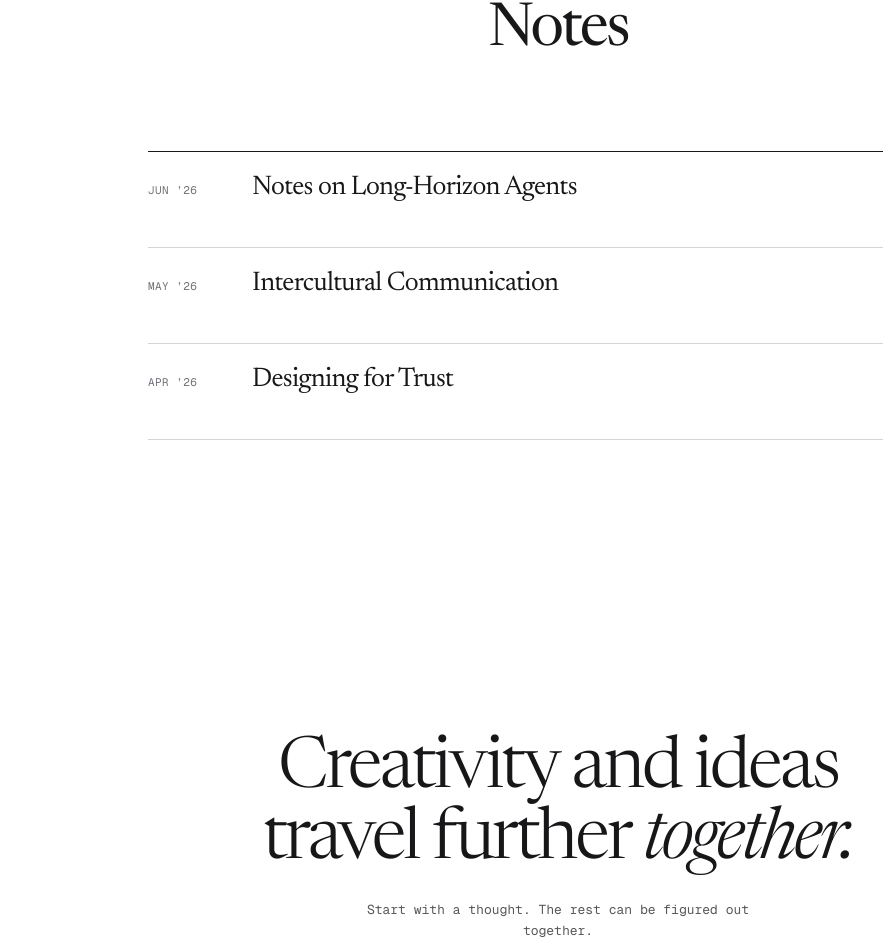
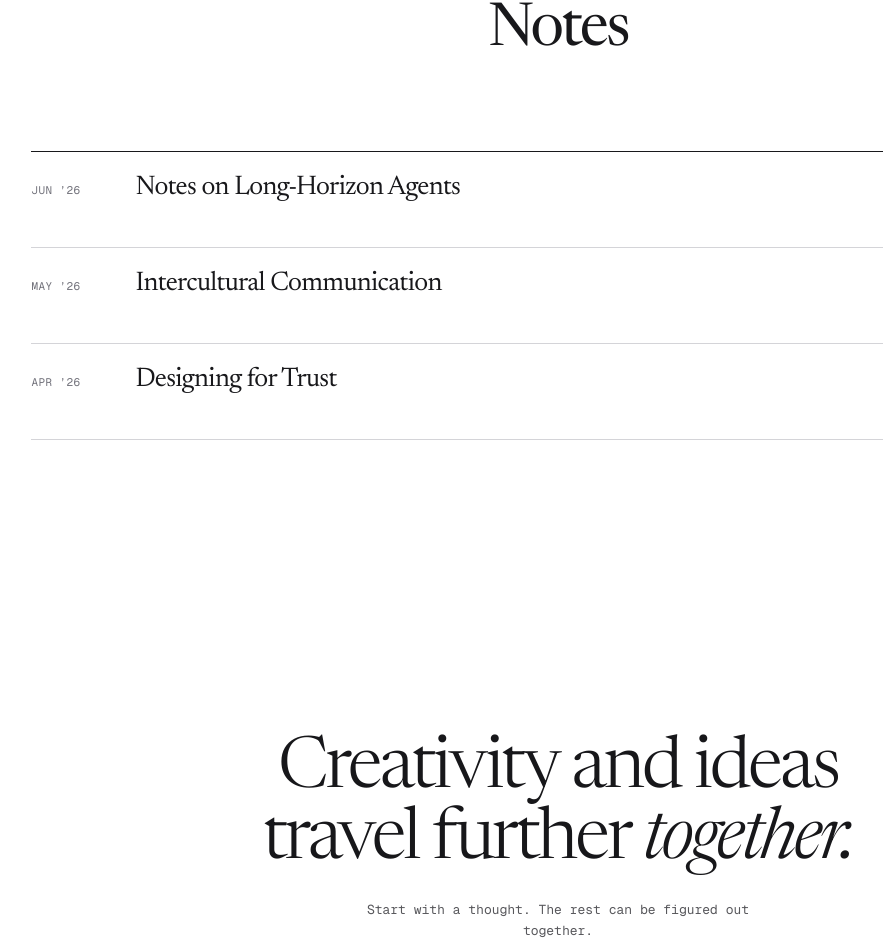
Before and after one commit to Gauravgupta2026/gauravgupta, a Next.js app: page / in a window 1280 px wide. Shown: the part 10226-11174 px from the top of the page, without its empty margins (82-965 px from the left). Built offline with nearby package versions, Linux system fonts and the light colour scheme; no server answers; a web font is replaced by a local one.

Commit message:
Align notes section width with story

```diff
--- a/src/components/sections/Notes.module.css
+++ b/src/components/sections/Notes.module.css
@@ -41,8 +41,8 @@
 }
 
 .grid {
-  width: min(100%, 820px);
-  margin: 0 auto;
+  width: auto;
+  margin: 0 44px;
   border-top: 1px solid var(--editorial-ink);
   text-align: left;
 }
@@ -107,6 +107,10 @@
   .card {
     min-height: 92px;
   }
+
+  .grid {
+    margin: 0 28px;
+  }
 }
 
 @media (max-width: 640px) {
@@ -138,6 +142,10 @@
     gap: 12px;
   }
 
+  .grid {
+    margin: 0;
+  }
+
   .cardTitle {
     font-size: 19px;
   }
```
